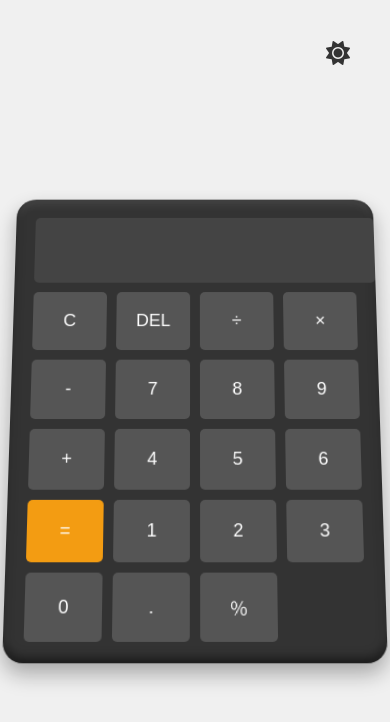
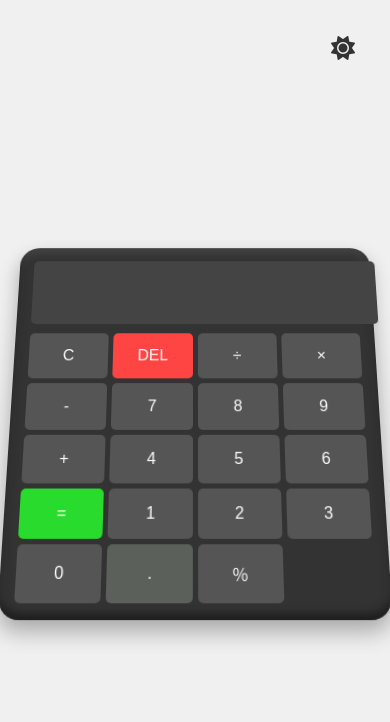
Before and after one commit to ElangPratama/firstkalkulator, a plain HTML site: page index.html in a window 390 px wide. Drawn offline with Linux system fonts and the light colour scheme.

Commit message:
Update styles.css

```diff
--- a/styles.css
+++ b/styles.css
@@ -1,3 +1,4 @@
+/* Gaya dasar */
 body {
   background-size: cover; /* Agar gambar menutupi seluruh latar belakang */
   background-position: center;
@@ -8,18 +9,19 @@ body {
   align-items: center;
   height: 100vh;
   margin: 0;
+  transition: background-color 0.3s, color 0.3s;
 }
+
+/* Light Theme */
 body.light-theme {
   background-color: #f0f0f0;
   color: #333;
-  transition: background-color 0.3s, color 0.3s;
 }
 
-/* Tema Dark */
+/* Dark Theme */
 body.dark-theme {
   background-color: #1e1e1e;
   color: #fff;
-  transition: background-color 0.3s, color 0.3s;
 }
 
 /* Tombol Toggle Theme */
@@ -34,8 +36,12 @@ body.dark-theme {
   color: inherit;
 }
 
+/* Container Kalkulator */
 .calculator-container {
   perspective: 1000px; /* Memberikan efek perspektif 3D */
+  width: 100%;
+  max-width: 400px; /* Lebar maksimum untuk desktop */
+  padding: 20px;
 }
 
 /* Kalkulator */
@@ -44,25 +50,13 @@ body.dark-theme {
   padding: 20px;
   border-radius: 20px;
   box-shadow: 0px 10px 20px rgba(0, 0, 0, 0.3),
-    /* Bayangan luar */ inset 0px -5px 10px rgba(0, 0, 0, 0.5),
-    /* Bayangan dalam untuk efek kedalaman */ inset 0px 5px 10px
-      rgba(255, 255, 255, 0.1); /* Highlight dalam */
+    inset 0px -5px 10px rgba(0, 0, 0, 0.5),
+    inset 0px 5px 10px rgba(255, 255, 255, 0.1);
   transform: rotateX(10deg); /* Memberikan sudut 3D */
   transition: transform 0.3s ease;
 }
 
-@keyframes gradientBG {
-  0% {
-    background-position: 0% 50%;
-  }
-  50% {
-    background-position: 100% 50%;
-  }
-  100% {
-    background-position: 0% 50%;
-  }
-}
-
+/* Layar Kalkulator */
 #display {
   width: 100%;
   height: 50px;
@@ -76,6 +70,7 @@ body.dark-theme {
   color: #fff;
 }
 
+/* Tombol Kalkulator */
 .buttons {
   display: grid;
   grid-template-columns: repeat(4, 1fr);
@@ -90,17 +85,68 @@ button {
   background-color: #555;
   color: #fff;
   cursor: pointer;
+  transition: background-color 0.2s, transform 0.1s;
 }
 
 button:hover {
   background-color: #666;
 }
 
+button:active {
+  transform: scale(0.95); /* Efek tekan tombol */
+}
+
+/* Tombol Equals (=) */
 .equals {
   grid-column: span 1;
-  background-color: #f39c12;
+  background-color: #29db2c;
 }
 
 .equals:hover {
-  background-color: #e67e22;
+  background-color: #26851f;
 }
+
+/* Tombol DEL */
+button:nth-child(2) {
+  background-color: #ff4444;
+}
+
+button:nth-child(2):hover {
+  background-color: #cc0000;
+}
+
+/* Tombol Persen */
+button:nth-child(18) {
+  background-color: #5b605b;
+}
+
+button:nth-child(18):hover {
+  background-color: #706969;
+}
+
+/* Responsif untuk layar kecil (mobile) */
+@media (max-width: 600px) {
+  .calculator-container {
+    padding: 10px;
+    perspective: 500px; /* Kurangi perspektif untuk mobile */
+  }
+
+  .calculator {
+    transform: rotateX(10deg); /* Pertahankan efek 3D di mobile */
+    padding: 15px;
+  }
+
+  #display {
+    font-size: 1.2rem;
+    height: 50px;
+  }
+
+  button {
+    padding: 15px;
+    font-size: 1rem;
+  }
+
+  .buttons {
+    gap: 5px;
+  }
+}
```
